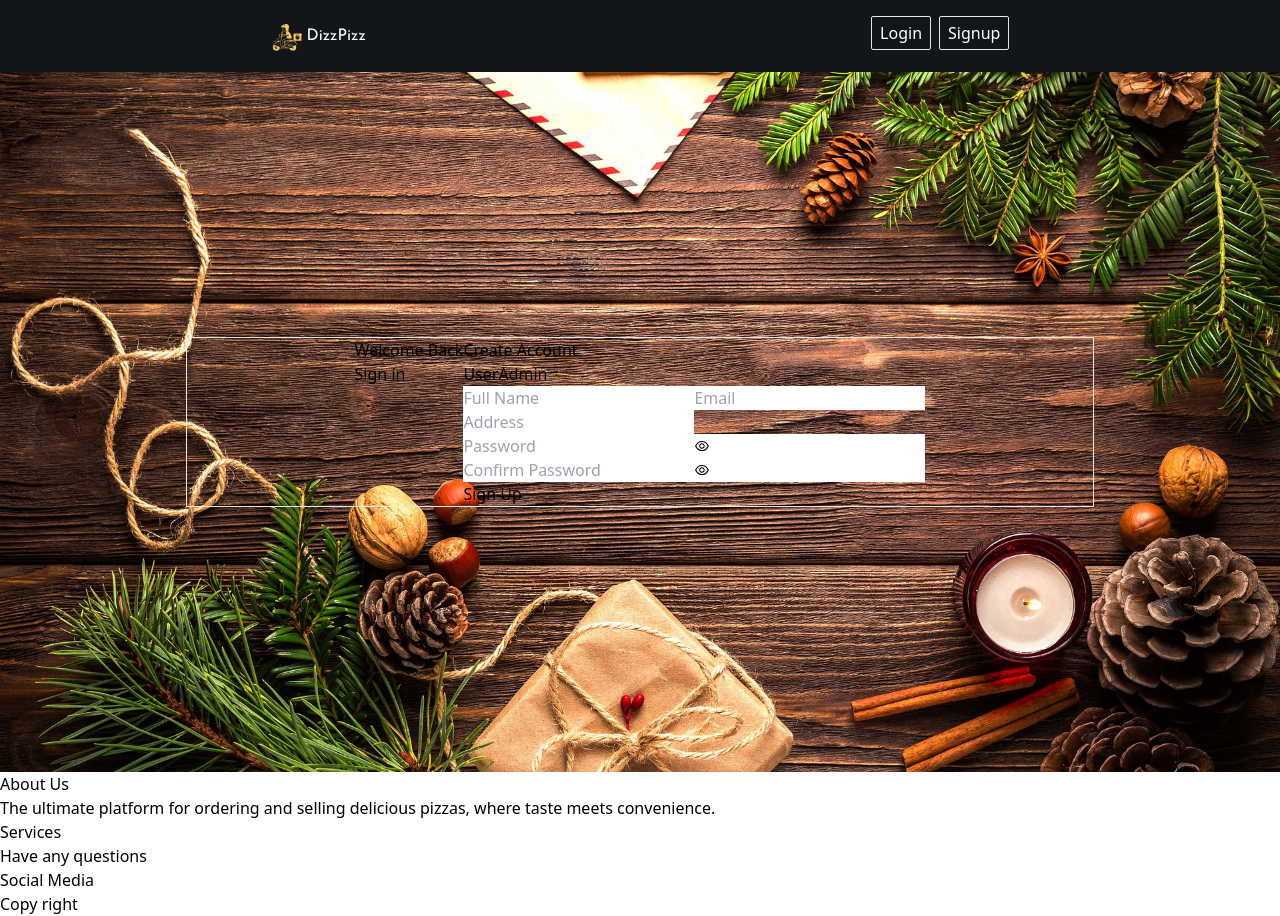
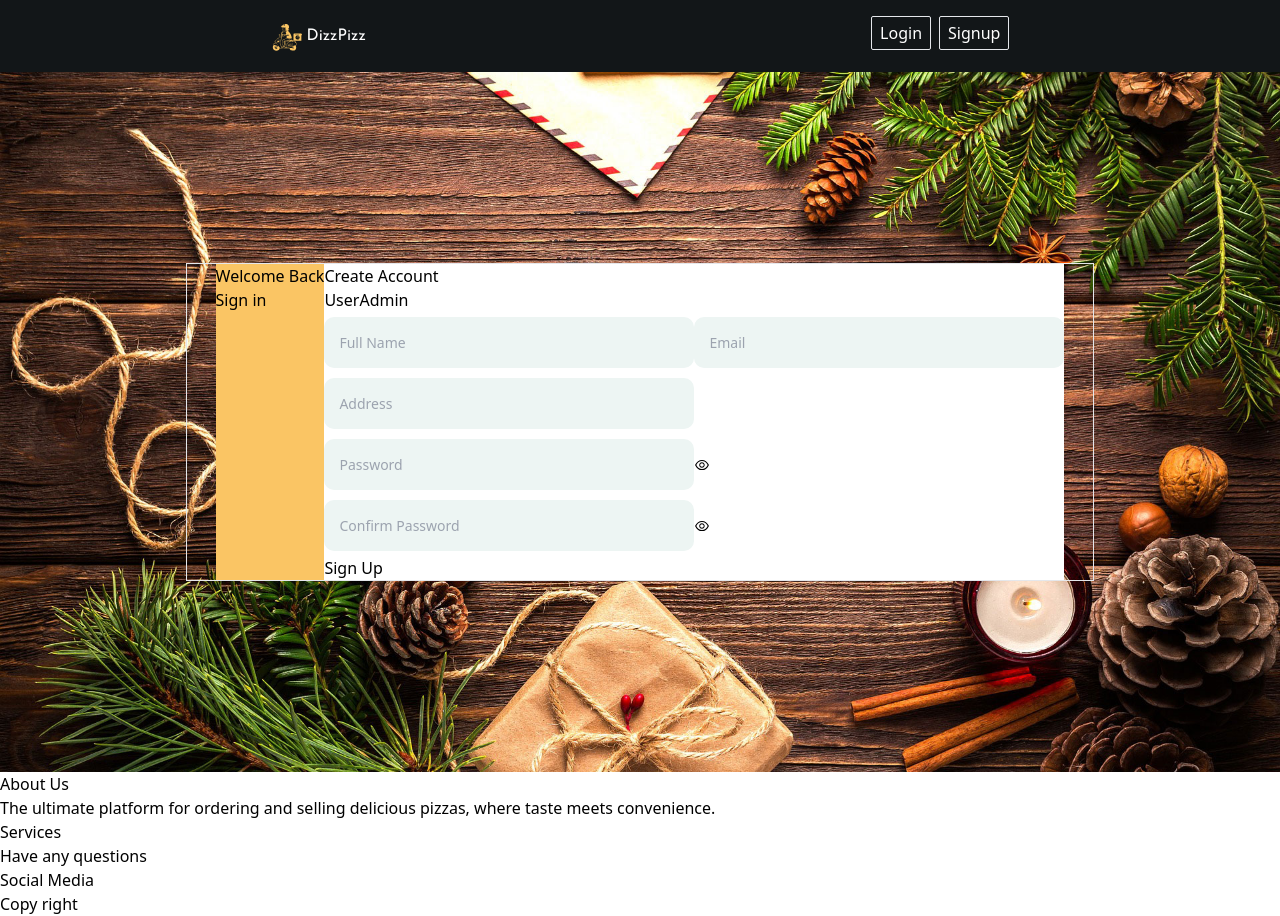
Before and after one commit to abtyagi15/OIBSIP, a React (Create React App) app in the folder dizzpizz/: page /signup in a window 1280 px wide. Built offline with nearby package versions, Linux system fonts and the light colour scheme.

Commit message:
fixed css of the form

```diff
--- a/dizzpizz/src/pages/Signup.js
+++ b/dizzpizz/src/pages/Signup.js
@@ -64,11 +64,11 @@ const Signup = () => {
 
   return (
     <div className="flex justify-center border">
-      <div>
+      <div className="bg-[#fac564]">
         <p>Welcome Back</p>
         <button>Sign in</button>
       </div>
-      <div>
+      <div className="bg-white">
         <p>Create Account</p>
         <form onSubmit={submitHandler}>
           <div className="flex">
@@ -95,16 +95,23 @@ const Signup = () => {
               Admin
             </p>
           </div>
-          <input type="text" name="fullName" placeholder="Full Name" value={formData.fullName} onChange={changeHandler}/>
-          <input type="email" name="email" placeholder="Email" value={formData.email} onChange={changeHandler}/>
+          <input type="text" name="fullName" placeholder="Full Name" value={formData.fullName}
+             onChange={changeHandler}
+             className="bg-[#edf5f3] border-none outline-none rounded-[10px] text-[14px] my-[5px] p-[15px] w-[370px]" />
+          <input type="email" name="email" placeholder="Email" value={formData.email}
+            onChange={changeHandler}
+            className="bg-[#edf5f3] border-none outline-none rounded-[10px] text-[14px] my-[5px] p-[15px] w-[370px]" />
           {responseMessage !== "Entry created successfully" && <p className="text-black bg-white">{responseMessage}</p>}
 
           {formData.role === "User" && (
-            <input type="text" name="address" placeholder="Address" value={formData.address} onChange={changeHandler}/>
+            <input type="text" name="address" placeholder="Address" value={formData.address}
+            onChange={changeHandler}
+            className="bg-[#edf5f3] border-none outline-none rounded-[10px] text-[14px] my-[5px] p-[15px] w-[370px]" />
           )}
           <div className="bg-white flex items-center">
             <input type={passwords[0] === "hidden" ? "password" : "text"} name="password" placeholder="Password" value={formData.Password}
-            onChange={changeHandler}  />
+            onChange={changeHandler}
+            className="bg-[#edf5f3] border-none outline-none rounded-[10px] text-[14px] my-[5px] p-[15px] w-[370px]"  />
             {
              (passwords[0]==="hidden") ?
                 (<AiOutlineEye
@@ -128,7 +135,8 @@ const Signup = () => {
           </div>
           <div className="bg-white flex items-center">
             <input type={passwords[1] === "hidden" ? "password" : "text"} name="confirmPassword" placeholder="Confirm Password" value={formData.confirmPassword}
-              onChange={changeHandler} />
+              onChange={changeHandler}
+              className="bg-[#edf5f3] border-none outline-none rounded-[10px] text-[14px] my-[5px] p-[15px] w-[370px]" />
             {
              (passwords[1]==="hidden") ?
                 (<AiOutlineEye
```
